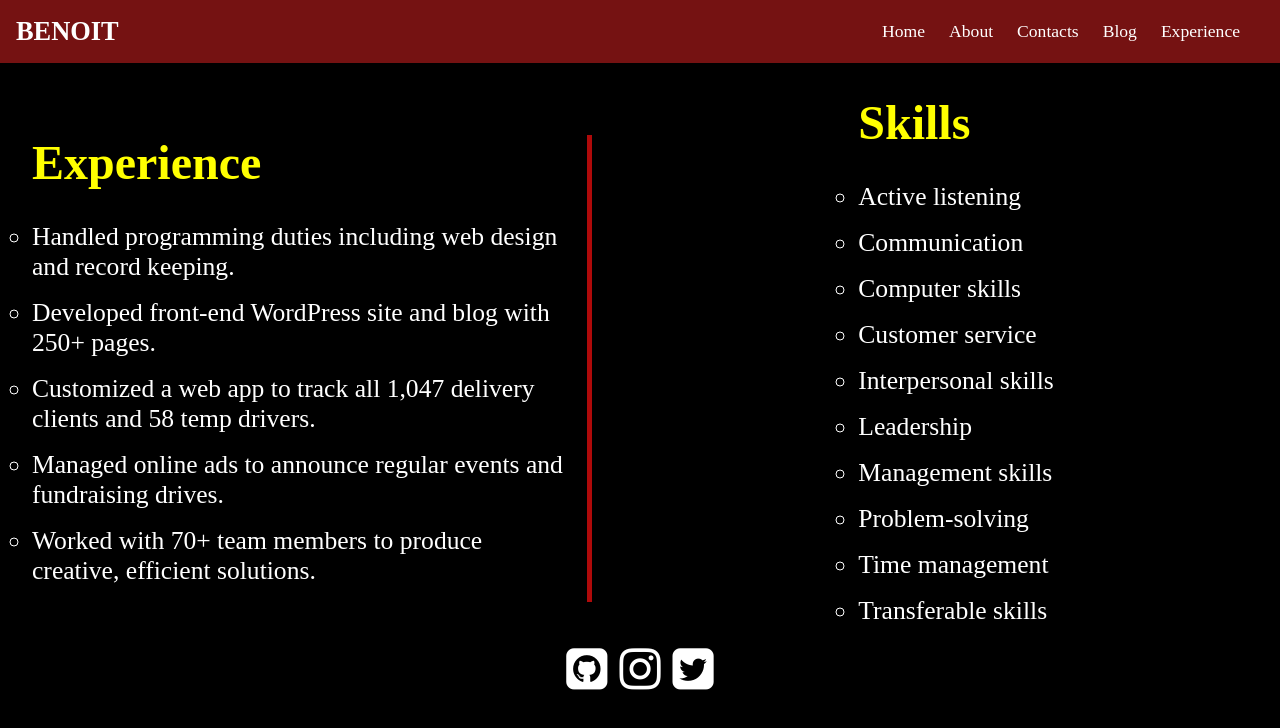
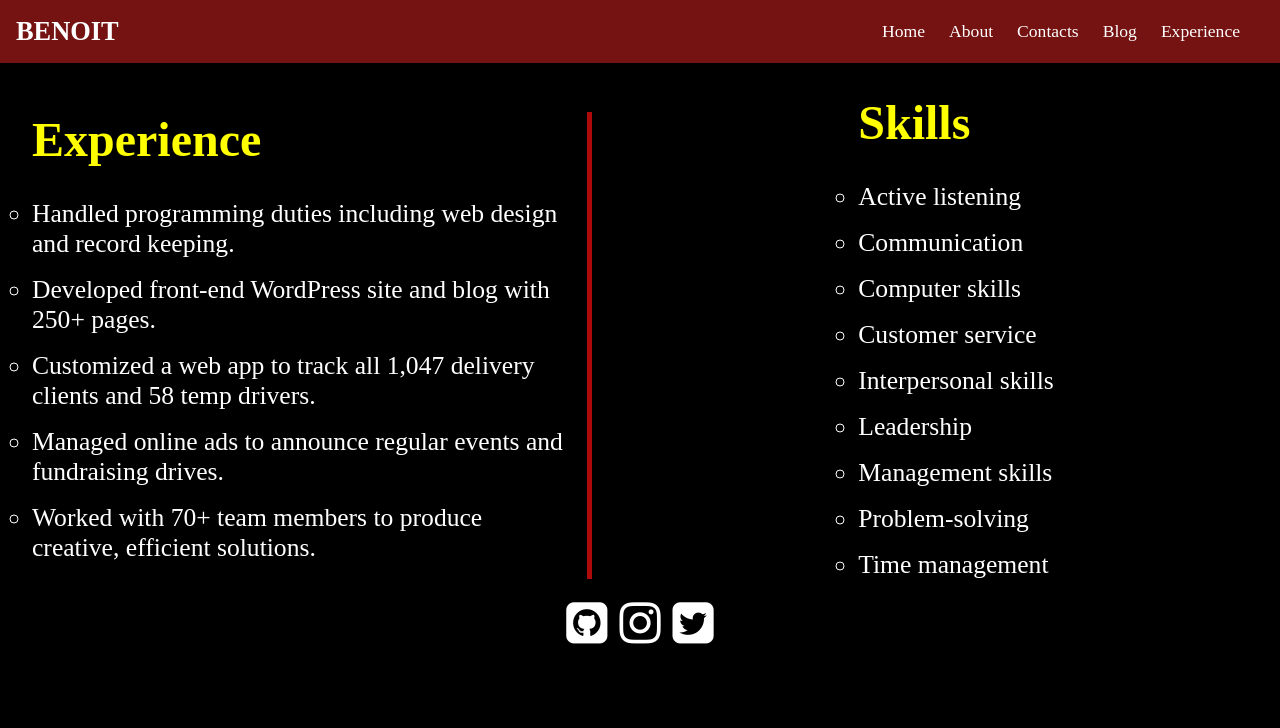
Before and after one commit to Benoithabineza/MY-BRAND, a plain HTML site: page Experience.html in a window 1280 px wide. Drawn offline with Linux system fonts and the light colour scheme.

Commit message:
experience page

```diff
--- a/Experience.html
+++ b/Experience.html
@@ -44,7 +44,7 @@
         <li>Management skills</li>
         <li>Problem-solving</li>
         <li>Time management</li>
-        <li>Transferable skills</li>
+
       </ul>
 
     </div>
```
